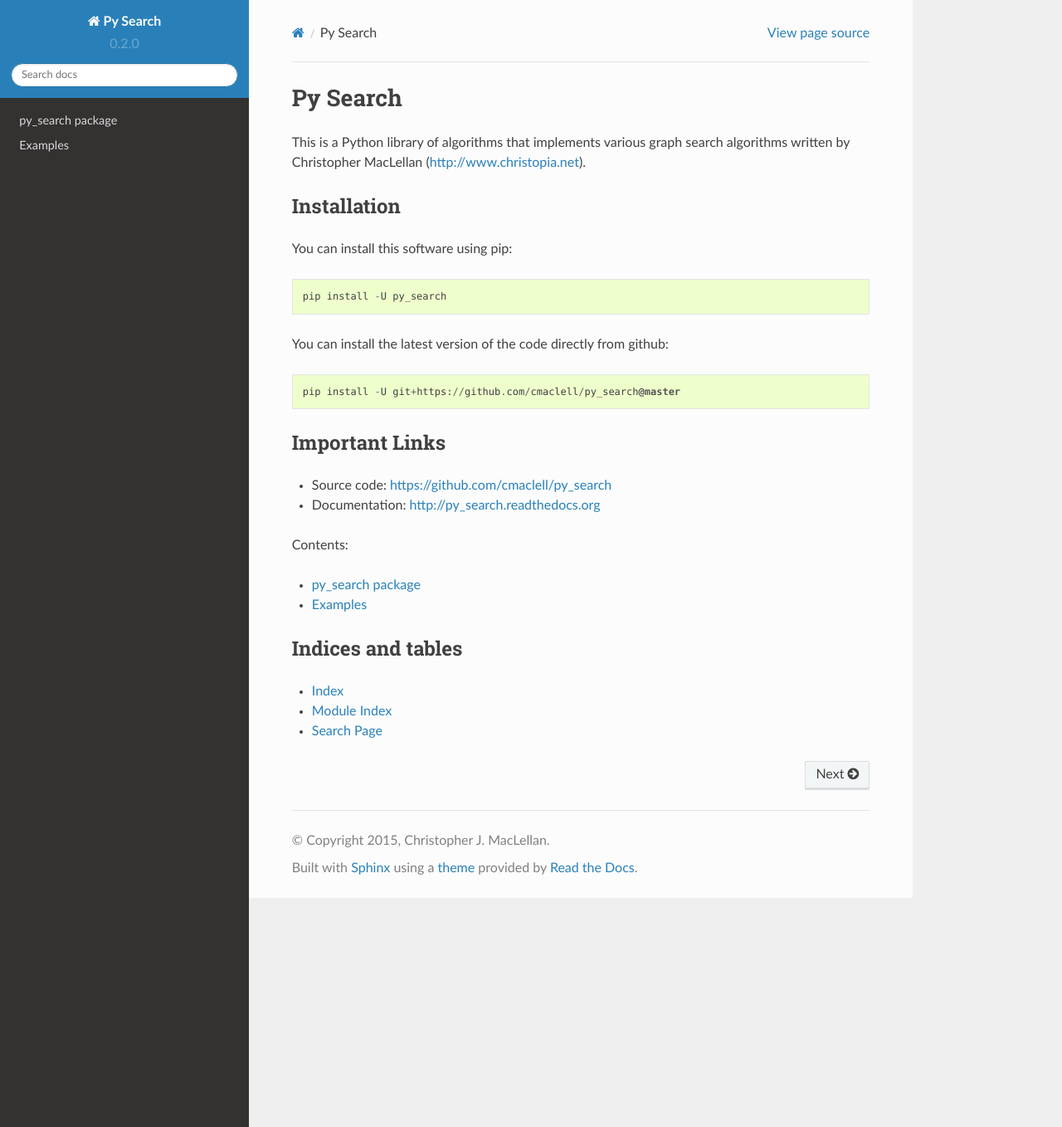
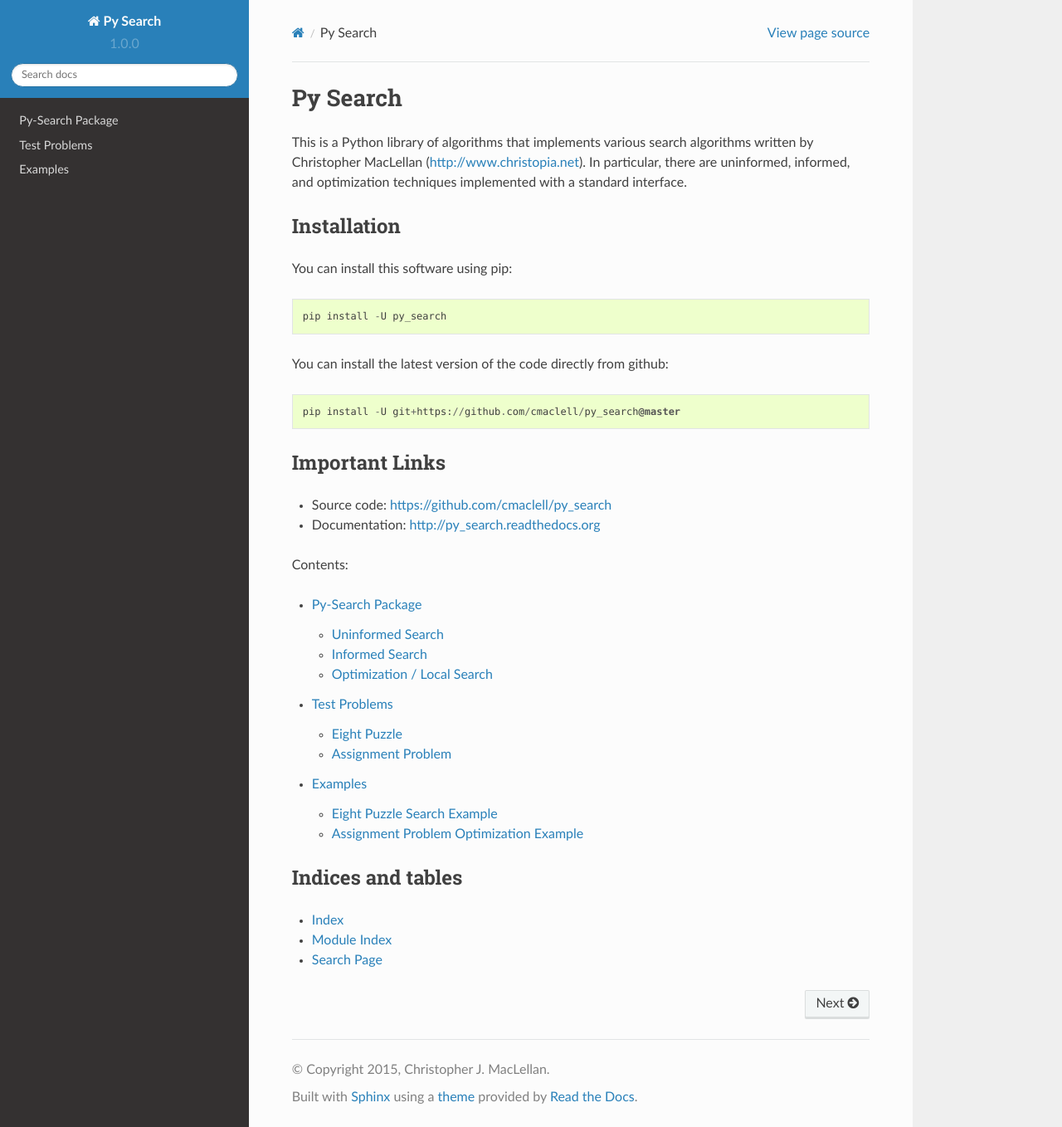
Before and after one commit to cmaclell/py_search, a Sphinx documentation site: the page built from docs/index.rst, in a window 1280 px wide and 1358 px high. Shown: the whole window at 83% size. Built offline with Sphinx 7.4.7 and the Read the Docs theme 2.0.0, drawn with Linux system fonts in a browser that asks for light colours.

Commit message:
refactoring complete, updated version number and getting ready to push to pip

```diff
--- a/CHANGES.txt
+++ b/CHANGES.txt
@@ -8,3 +8,4 @@
 v0.1.8, 7/31/15 -- Reimplemented beam search to use breadth first expansion.
 v0.1.9, 8/1/15 -- Updated all of the docs and updated beam search to reexpand better duplicates
 v0.2.0, 8/1/15 -- Added local search optimization techniques and assignment problem example
+v1.0.0, 7/21/16 -- Refactored library into uninformed, informed, and optimization techniques and added tests.
--- a/README.rst
+++ b/README.rst
@@ -2,8 +2,10 @@
 Py Search
 =========
 
-This is a Python library of algorithms that implements various graph search
+This is a Python library of algorithms that implements various search
 algorithms written by Christopher MacLellan (http://www.christopia.net).
+In particular, there are uninformed, informed, and optimization techniques
+implemented with a standard interface.
 
 Installation
 ============
--- a/docs/conf.py
+++ b/docs/conf.py
@@ -65,7 +65,7 @@
 # built documents.
 #
 # The short X.Y version.
-version = '0.2.0'
+version = '1.0.0'
 # The full version, including alpha/beta/rc tags.
 release = version
 
--- a/docs/examples/assignment_problem.rst
+++ b/docs/examples/assignment_problem.rst
@@ -4,18 +4,18 @@
 .. ipython::
 
     In [1]:     from munkres import Munkres
-       ...:     from py_search.assignment_problem import random_matrix
-       ...:     from py_search.assignment_problem import print_matrix
-       ...:     from py_search.assignment_problem import cost
-       ...:     from py_search.assignment_problem import random_assignment
-       ...:     from py_search.assignment_problem import AssignmentProblem
-       ...:     from py_search.assignment_problem import TAssignmentProblem
-       ...:     from py_search.search import beam_optimization
-       ...:     from py_search.search import simulated_annealing_optimization
-       ...:     from py_search.search import hill_climbing_optimization
-       ...:     from py_search.search import beam_search
-       ...:     from py_search.search import best_first_search
-       ...:     from py_search.search import compare_searches
+       ...:     from py_search.problems.assignment_problem import random_matrix
+       ...:     from py_search.problems.assignment_problem import print_matrix
+       ...:     from py_search.problems.assignment_problem import cost
+       ...:     from py_search.problems.assignment_problem import random_assignment
+       ...:     from py_search.problems.assignment_problem import LocalAssignmentProblem
+       ...:     from py_search.problems.assignment_problem import AssignmentProblem
+       ...:     from py_search.optimization import local_beam_search
+       ...:     from py_search.optimization import simulated_annealing
+       ...:     from py_search.optimization import hill_climbing
+       ...:     from py_search.informed import beam_search
+       ...:     from py_search.informed import best_first_search
+       ...:     from py_search.utils import compare_searches
        ...:
        ...:     n = 8
        ...:     costs = random_matrix(n)
@@ -47,19 +47,19 @@
        ...:     print()
        ...:
        ...:
-       ...:     def beam_width2(problem):
-       ...:         return beam_optimization(problem, beam_width=2)
+       ...:     def local_beam_width2(problem):
+       ...:         return local_beam_search(problem, beam_width=2)
        ...:     def annealing_2000steps(problem):
-       ...:         return simulated_annealing_optimization(problem, limit=2000)
+       ...:         return simulated_annealing(problem, limit=2000)
        ...:
        ...:     compare_searches(problems=[problem],
-       ...:                      searches=[hill_climbing_optimization ,beam_width2,
+       ...:                      searches=[hill_climbing ,local_beam_width2,
        ...:                                annealing_2000steps])
        ...:
        ...:     print()
-       ...:     print("####################################")
-       ...:     print("Tree Search Optimization Techniques")
-       ...:     print("####################################")
+       ...:     print("###########################")
+       ...:     print("Informed Search Techniques")
+       ...:     print("###########################")
        ...:
        ...:     # TREE SEARCH APPROACH
        ...:     empty = tuple([None for i in range(len(costs))])
--- a/docs/index.rst
+++ b/docs/index.rst
@@ -4,9 +4,10 @@
 Contents:
 
 .. toctree::
-   :maxdepth: 1
+   :maxdepth: 2
 
    py_search
+   problems
    examples
 
 Indices and tables
--- /dev/null
+++ b/docs/problems.rst
@@ -0,0 +1,18 @@
+Test Problems
+=============
+
+Eight Puzzle
+------------
+
+.. automodule:: py_search.problems.eight_puzzle
+    :members:
+    :undoc-members:
+    :show-inheritance:
+
+Assignment Problem
+------------------
+
+.. automodule:: py_search.problems.assignment_problem
+    :members:
+    :undoc-members:
+    :show-inheritance:
--- a/docs/py_search.rst
+++ b/docs/py_search.rst
@@ -1,26 +1,26 @@
-py_search package
+Py-Search Package
 =================
 
-Search
-------
+Uninformed Search
+-----------------
 
-.. automodule:: py_search.search
+.. automodule:: py_search.uninformed
     :members:
     :undoc-members:
     :show-inheritance:
 
-Eight Puzzle
-------------
+Informed Search
+---------------
 
-.. automodule:: py_search.eight_puzzle
+.. automodule:: py_search.informed
     :members:
     :undoc-members:
     :show-inheritance:
 
-Assignment Problem
-------------------
+Optimization / Local Search
+---------------------------
 
-.. automodule:: py_search.assignment_problem
+.. automodule:: py_search.optimization
     :members:
     :undoc-members:
     :show-inheritance:
--- a/setup.py
+++ b/setup.py
@@ -2,7 +2,7 @@
 
 setuptools.setup(
     name='py_search',
-    version='0.2.0',
+    version='1.0.0',
     author='Christopher J. MacLellan',
     author_email='maclellan.christopher@gmail.com',
     packages=setuptools.find_packages(),
@@ -11,7 +11,7 @@
     license='LICENSE.txt',
     description='A library of uninformed, informed, and optimization search algorithms',
     long_description=open('README.rst').read(),
-    install_requires=['tabulate', 'blist'],
+    install_requires=['tabulate', 'blist', 'munkres'],
     setup_requires=['pytest-runner'],
     tests_require=['pytest'],
 )
```
Also changed, not shown: other parts of docs/examples/assignment_problem.rst (+7 -7 lines), docs/examples/eight_puzzle.rst (+13 -7 lines).
